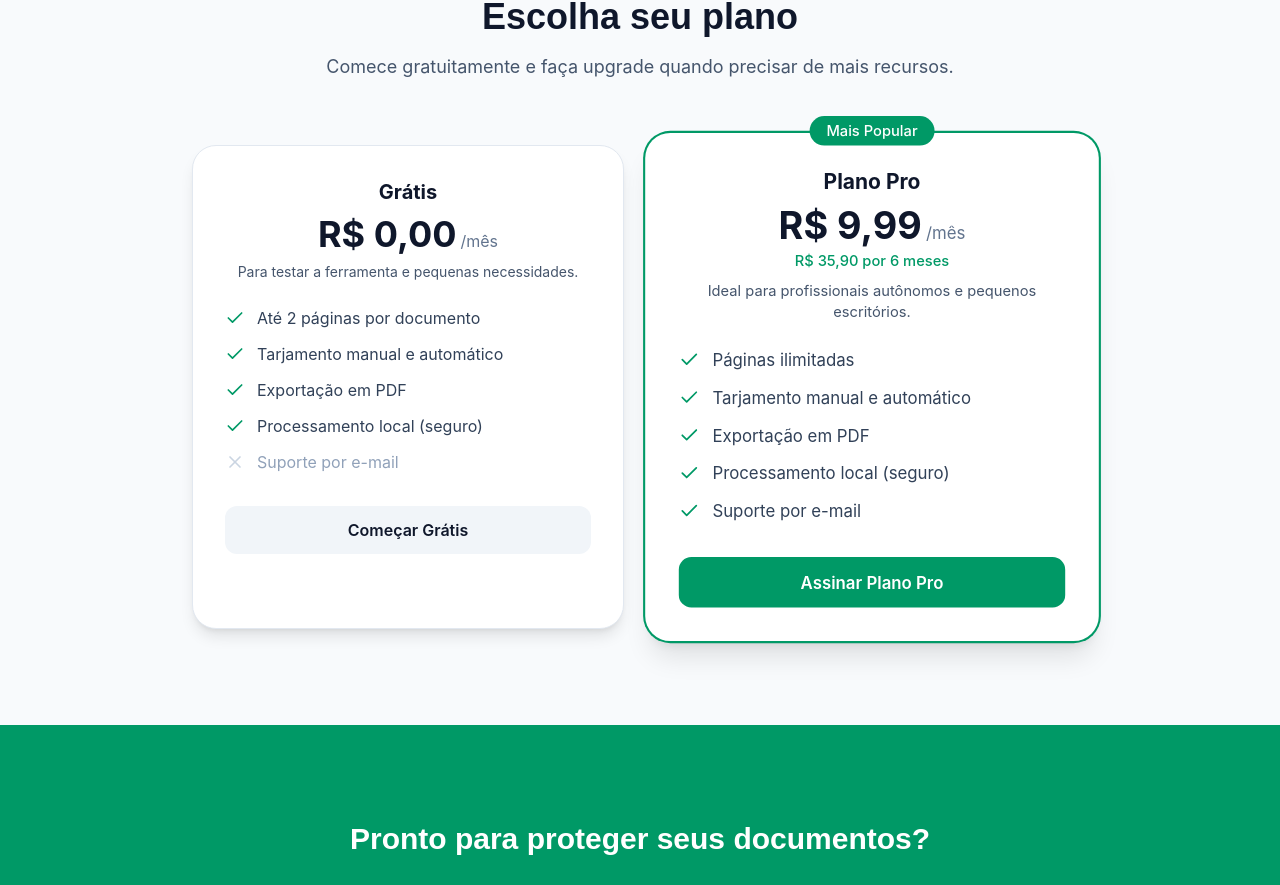
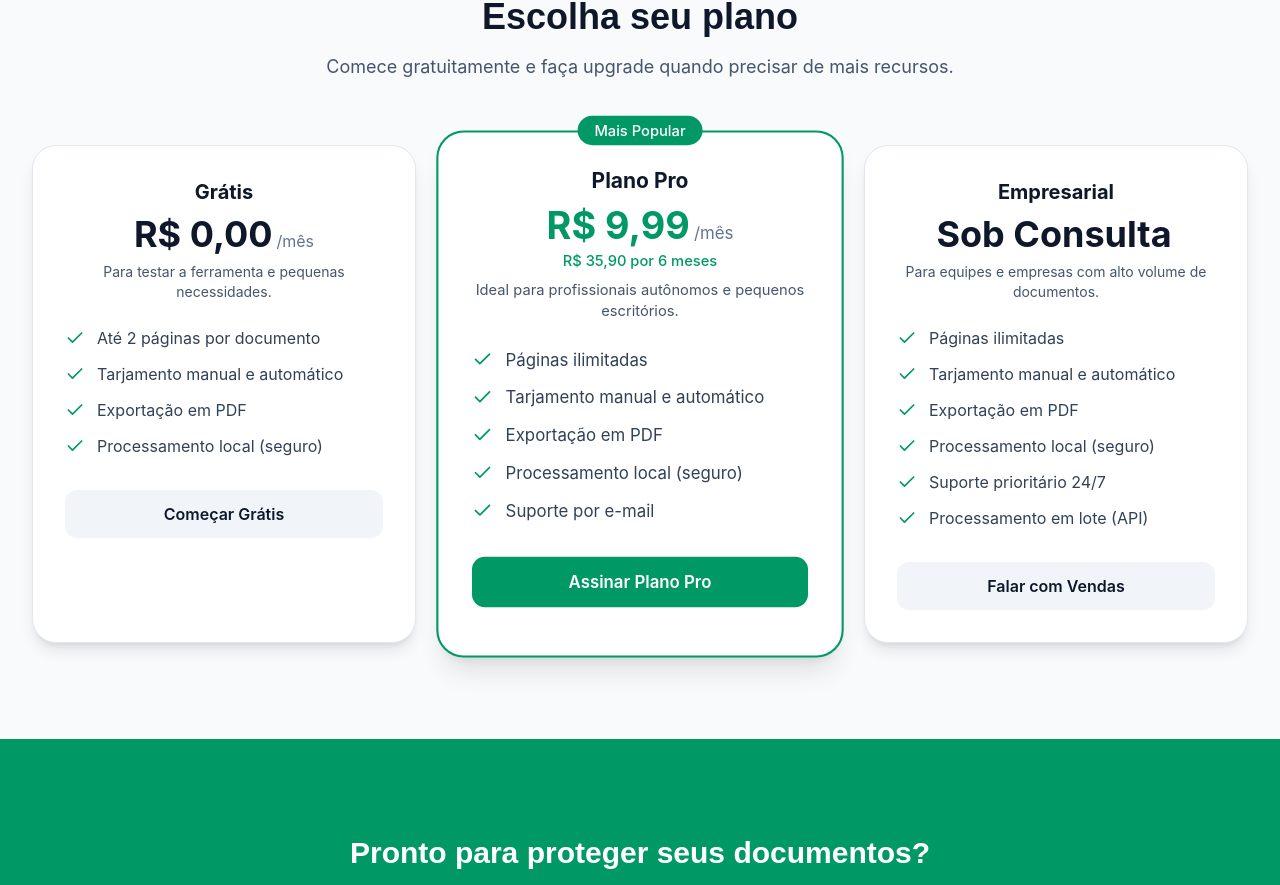
Before and after one commit to canalbackeend/tarjadoc, a React (Vite) app: page / in a window 1280 px wide. Shown: the part 3171-4056 px from the top of the page. Built offline with nearby package versions, Linux system fonts and the light colour scheme.

Commit message:
Update pricing: 3 plans with Pro in green

```diff
--- a/src/components/Pricing.tsx
+++ b/src/components/Pricing.tsx
@@ -14,7 +14,6 @@ const plans = [
       { text: 'Tarjamento manual e automático', included: true },
       { text: 'Exportação em PDF', included: true },
       { text: 'Processamento local (seguro)', included: true },
-      { text: 'Suporte por e-mail', included: false },
     ],
     buttonText: 'Começar Grátis',
     buttonVariant: 'outline',
@@ -36,6 +35,23 @@ const plans = [
     buttonText: 'Assinar Plano Pro',
     buttonVariant: 'primary',
     popular: true,
+  },
+  {
+    name: 'Empresarial',
+    price: 'Sob Consulta',
+    period: '',
+    description: 'Para equipes e empresas com alto volume de documentos.',
+    features: [
+      { text: 'Páginas ilimitadas', included: true },
+      { text: 'Tarjamento manual e automático', included: true },
+      { text: 'Exportação em PDF', included: true },
+      { text: 'Processamento local (seguro)', included: true },
+      { text: 'Suporte prioritário 24/7', included: true },
+      { text: 'Processamento em lote (API)', included: true },
+    ],
+    buttonText: 'Falar com Vendas',
+    buttonVariant: 'outline',
+    popular: false,
   },
 ];
 
@@ -94,7 +110,7 @@ export default function Pricing() {
           </p>
         </div>
 
-        <div className="grid md:grid-cols-2 gap-8 max-w-4xl mx-auto">
+        <div className="grid md:grid-cols-3 gap-8">
           {plans.map((plan, index) => (
             <motion.div
               key={plan.name}
@@ -116,7 +132,9 @@ export default function Pricing() {
               <div className="text-center mb-6">
                 <h3 className="text-xl font-bold text-slate-900 mb-2">{plan.name}</h3>
                 <div className="flex items-baseline justify-center gap-1">
-                  <span className="text-4xl font-bold text-slate-900">{plan.price}</span>
+                  <span className={`text-4xl font-bold ${plan.buttonVariant === 'primary' ? 'text-emerald-600' : 'text-slate-900'}`}>
+                    {plan.price}
+                  </span>
                   <span className="text-slate-500">{plan.period}</span>
                 </div>
                 {plan.promotional && (
```
